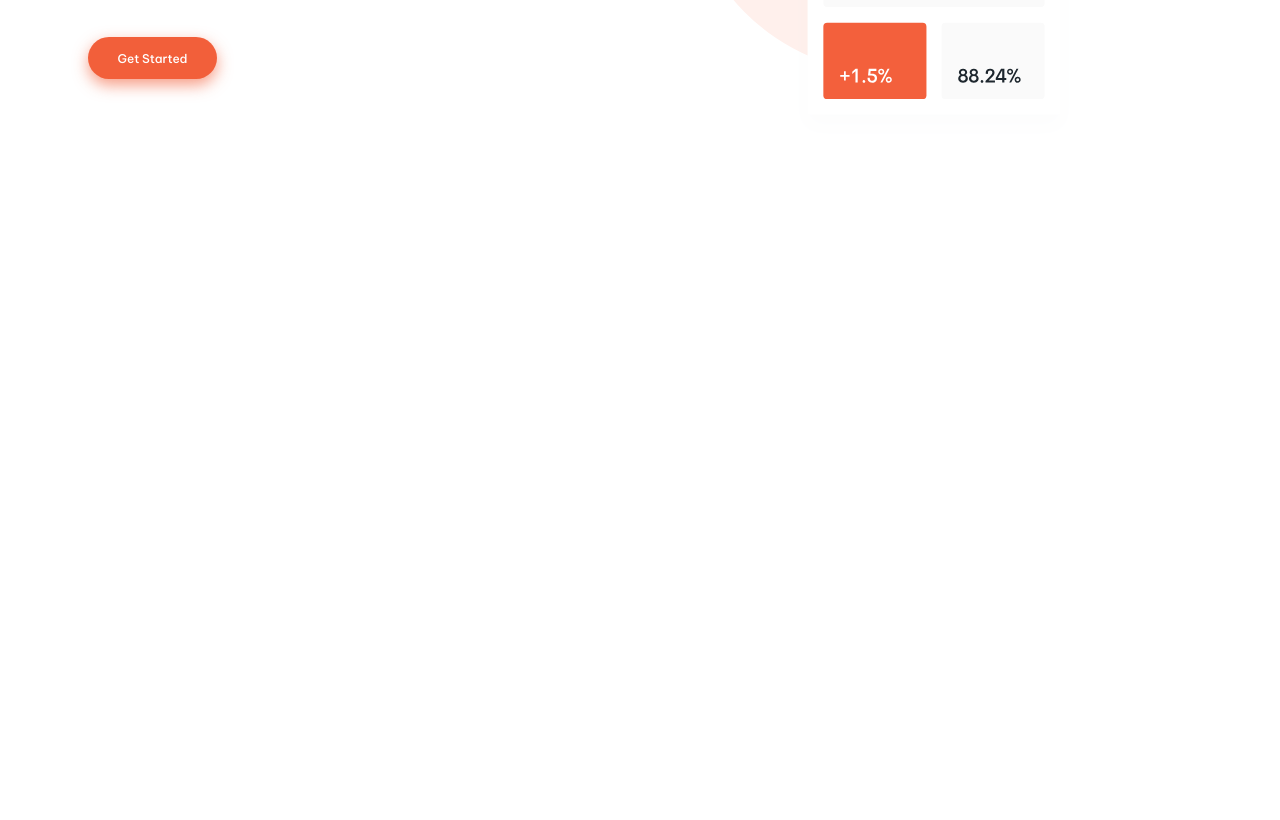
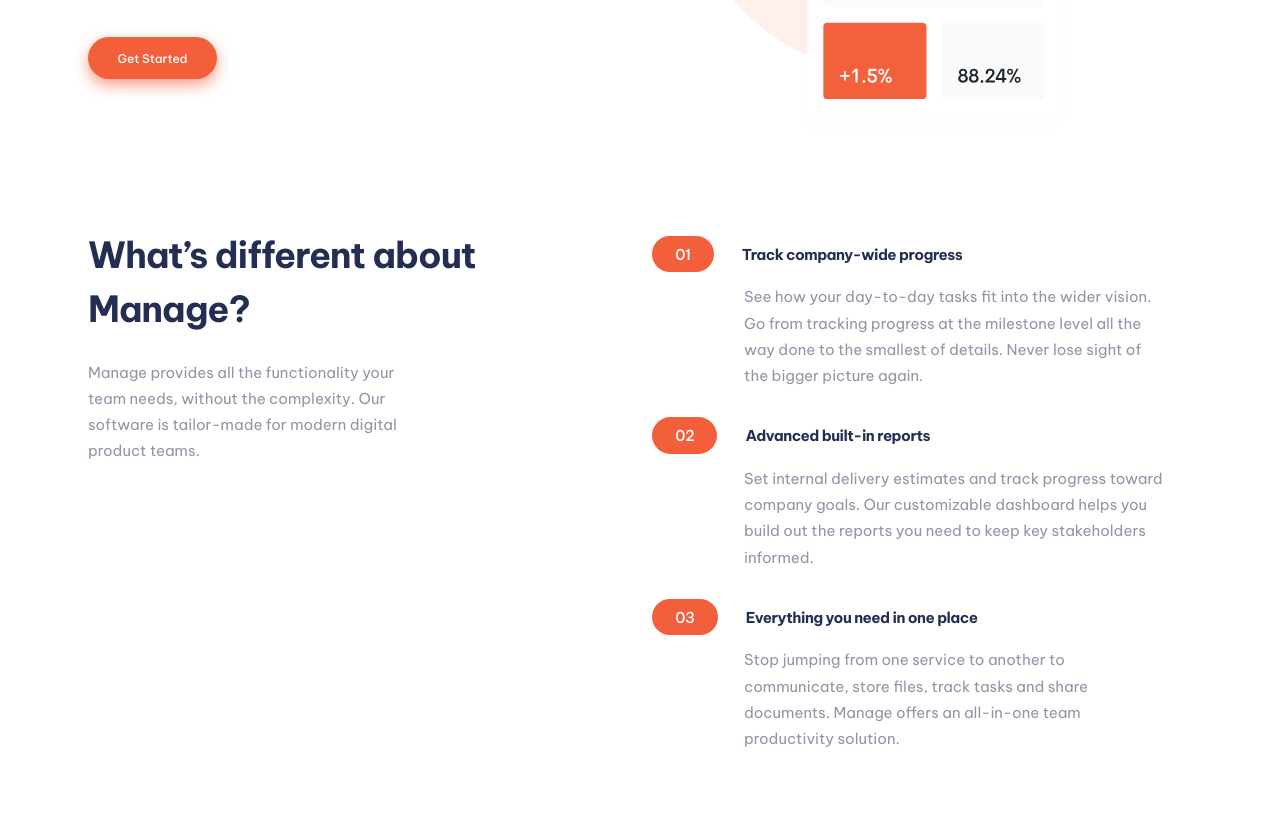
Before and after one commit to wbilashee/manage, a plain HTML site: page index.html in a window 1280 px wide. Shown: the part 553-1373 px from the top of the page. Before the commit the page ends 800 px from the top, so only its background shows below. Drawn offline with Linux system fonts and the light colour scheme.

Commit message:
about section done

```diff
--- /dev/null
+++ b/app/scss/_about.scss
@@ -0,0 +1,74 @@
+.about {
+  grid-template-columns: 1fr;
+
+  @include breakpoint-up(large) {
+    grid-template-columns: 1fr 1fr;
+  }
+
+  &__intro {
+    text-align: center;
+    padding: 0 2.5rem 0 1rem;
+
+    @include breakpoint-up(large) {
+      padding: 0;
+      text-align: left;
+    }
+
+    h2 {
+      width: auto;
+
+      @include breakpoint-up(large) {
+        width: 80%;
+      }
+    }
+
+    p {
+      width: auto;
+      margin: 1rem 0 2rem;
+
+      @include breakpoint-up(large) {
+        width: 60%;
+        margin: 1.5rem 0 0;
+      }
+    }
+  }
+
+  &__features {
+    .feature {
+      h4 {
+        margin-top: 0.5rem;
+        font-size: 0.9375rem;
+        background: #fff0ec;
+        letter-spacing: -0.5px;
+        border-top-left-radius: 50px;
+        border-bottom-left-radius: 50px;
+
+        @include breakpoint-up(large) {
+          background: none;
+        }
+
+        span {
+          margin-right: 1rem;
+          font-size: 0.9375rem;
+          padding: 0.55rem 1.45rem;
+
+          @include breakpoint-up(large) {
+            margin-right: 1.75rem;
+          }
+        }
+      }
+
+      p {
+        width: auto;
+        font-size: 0.845rem;
+        margin: 0.75rem 0 1.75rem;
+
+        @include breakpoint-up(large) {
+          width: 75%;
+          font-size: 0.9375rem;
+          margin: 0.75rem 0 1.75rem 5.75rem;
+        }
+      }
+    }
+  }
+}
--- a/app/scss/_globals.scss
+++ b/app/scss/_globals.scss
@@ -51,6 +51,27 @@ h4 {
   color: $darkBlue;
 }
 
+h2 {
+  line-height: 1.5;
+  font-size: 1.85rem;
+  letter-spacing: -1px;
+
+  @include breakpoint-up(large) {
+    font-size: 2.25rem;
+  }
+}
+
+p {
+  line-height: 2;
+  font-size: 0.85rem;
+  color: $darkGrayishBlue;
+
+  @include breakpoint-up(large) {
+    line-height: 1.75;
+    font-size: 0.9375rem;
+  }
+}
+
 a,
 a:visited,
 a:hover {
@@ -66,13 +87,23 @@ a:hover {
   &--pall {
     padding-right: 1.5rem;
     padding-left: 1.5rem;
-    padding-top: 2.5rem;
-    padding-bottom: 2.5rem;
+    padding-top: 2.75rem;
+    padding-bottom: 2.75rem;
+
+    @include breakpoint-up(large) {
+      padding-top: 2.5rem;
+      padding-bottom: 2.5rem;
+    }
   }
 
   &--py {
-    padding-top: 2.5rem;
-    padding-bottom: 2.5rem;
+    padding-top: 2.75rem;
+    padding-bottom: 2.75rem;
+
+    @include breakpoint-up(large) {
+      padding-top: 2.5rem;
+      padding-bottom: 2.5rem;
+    }
   }
 
   &--pl {
--- a/app/scss/_intro.scss
+++ b/app/scss/_intro.scss
@@ -31,9 +31,7 @@
 
     p {
       width: auto;
-      line-height: 1.75;
       font-size: 0.9375rem;
-      color: $darkGrayishBlue;
       margin: 0.75rem 0 1.5rem;
 
       @include breakpoint-up(large) {
--- a/app/scss/style.scss
+++ b/app/scss/style.scss
@@ -4,3 +4,4 @@
 @import "globals";
 @import "header";
 @import "intro";
+@import "about";
--- a/index.html
+++ b/index.html
@@ -53,31 +53,51 @@
         <img src="./images/illustration-intro.svg" alt="intro" />
       </div>
     </section>
-    <!--
-  What’s different about Manage?
-
-  Manage provides all the functionality your team needs, without
-  the complexity. Our software is tailor-made for modern digital
-  product teams.
-
-  01
-  Track company-wide progress
+    <section class="about container container--py container--pl grid">
+      <div class="about__intro">
+        <h2>What’s different about Manage?</h2>
+        <p>
+          Manage provides all the functionality your team needs, without the
+          complexity. Our software is tailor-made for modern digital product
+          teams.
+        </p>
+      </div>
+      <div class="about__features">
+        <div class="feature">
+          <h4 class="flex flex-ai-c">
+            <span class="button">01</span> Track company-wide progress
+          </h4>
+          <p>
             See how your day-to-day tasks fit into the wider vision. Go from
             tracking progress at the milestone level all the way done to the
             smallest of details. Never lose sight of the bigger picture again.
-
-  02
+          </p>
+        </div>
+        <div class="feature">
+          <h4 class="flex flex-ai-c">
+            <span class="button">02</span>
             Advanced built-in reports
+          </h4>
+          <p>
             Set internal delivery estimates and track progress toward company
             goals. Our customizable dashboard helps you build out the reports
             you need to keep key stakeholders informed.
-
-  03
+          </p>
+        </div>
+        <div class="feature">
+          <h4 class="flex flex-ai-c">
+            <span class="button">03</span>
             Everything you need in one place
-  Stop jumping from one service to another to communicate, store files,
-  track tasks and share documents. Manage offers an all-in-one team
-  productivity solution.
-
+          </h4>
+          <p>
+            Stop jumping from one service to another to communicate, store
+            files, track tasks and share documents. Manage offers an all-in-one
+            team productivity solution.
+          </p>
+        </div>
+      </div>
+    </section>
+    <!--
   What they’ve said
 
   Anisha Li
```
Also changed, not shown: dist/style.css, 1 other file. Lines whose indentation alone changed are shown as unchanged.
